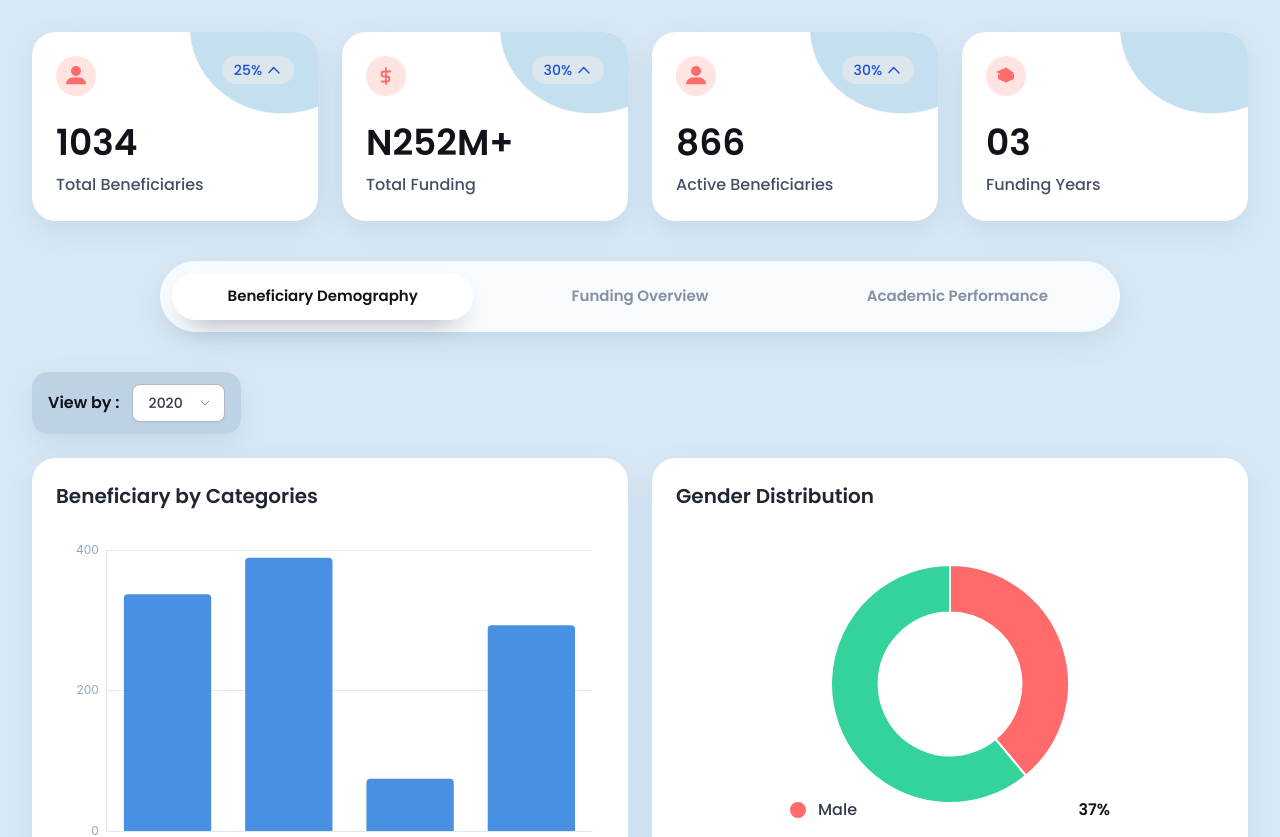
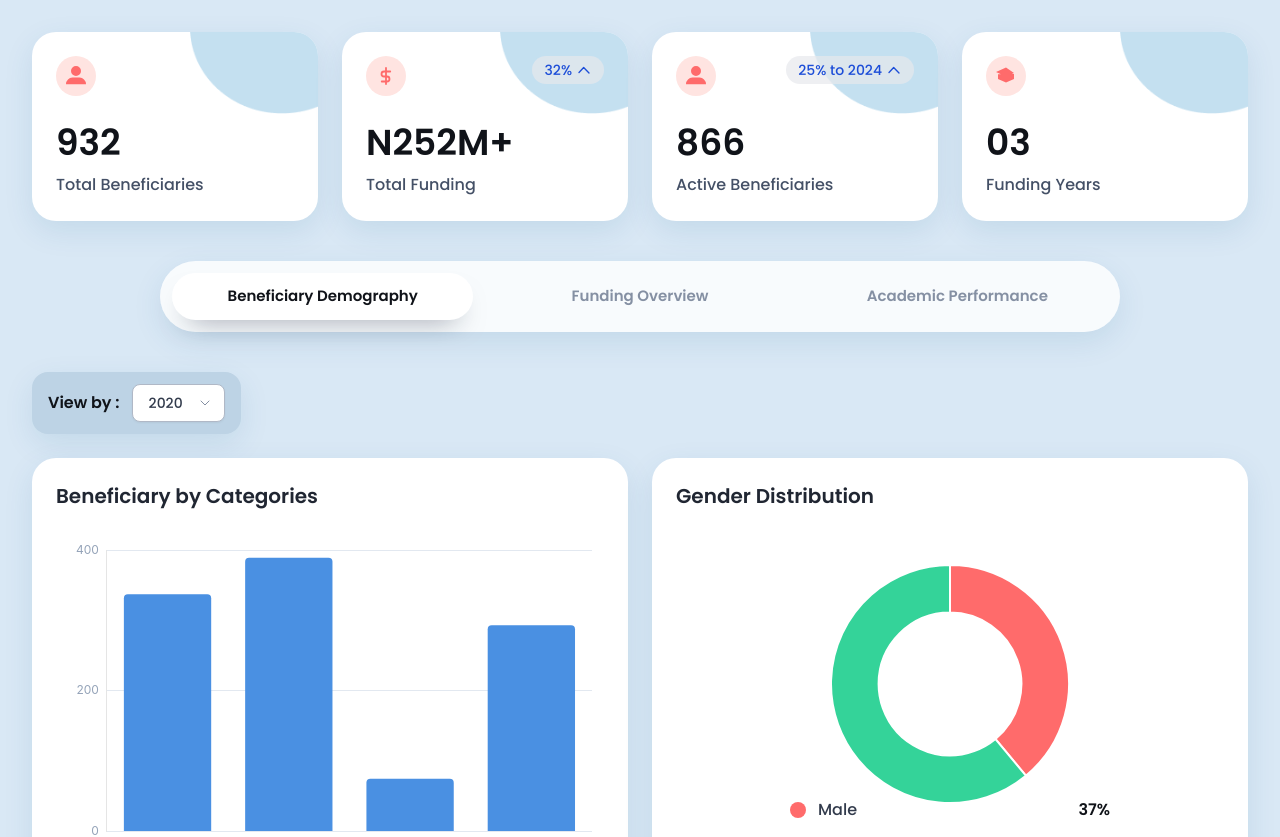
Before and after one commit to Stillchamp/games_portal, a Vue app: page /dashboard in a window 1280 px wide. Shown: the top 837 px of the page. Built offline with nearby package versions, Linux system fonts and the light colour scheme.

Commit message:
Update HomeView.vue

```diff
--- a/src/views/HomeView.vue
+++ b/src/views/HomeView.vue
@@ -10,23 +10,23 @@ const metricCards = [
   {
     id: 'total-beneficiaries',
     label: 'Total Beneficiaries',
-    value: '1034',
+    value: '932',
     icon: 'beneficiaries',
-    trendValue: '25%',
+
   },
   {
     id: 'total-funding',
     label: 'Total Funding',
     value: 'N252M+',
     icon: 'funding',
-    trendValue: '30%',
+    trendValue: '32%',
   },
   {
     id: 'active-beneficiaries',
     label: 'Active Beneficiaries',
     value: '866',
     icon: 'active',
-    trendValue: '30%',
+    trendValue: '25% to 2024',
   },
   {
     id: 'graduated-beneficiaries',
```
